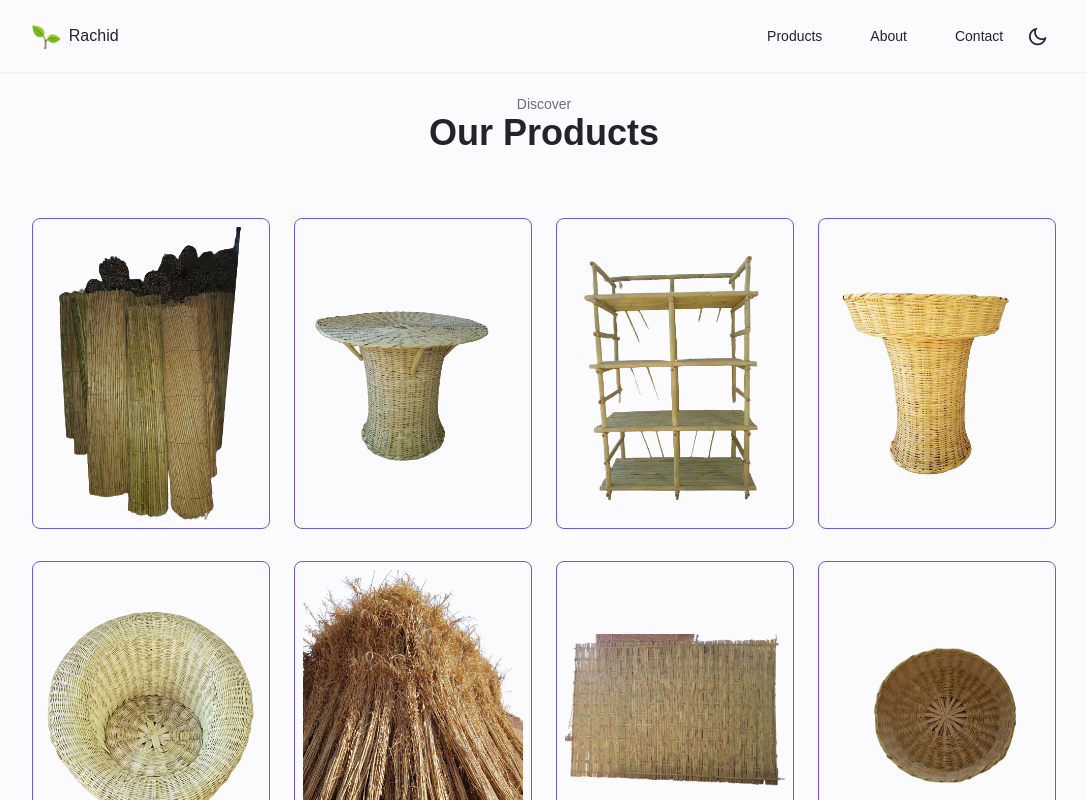
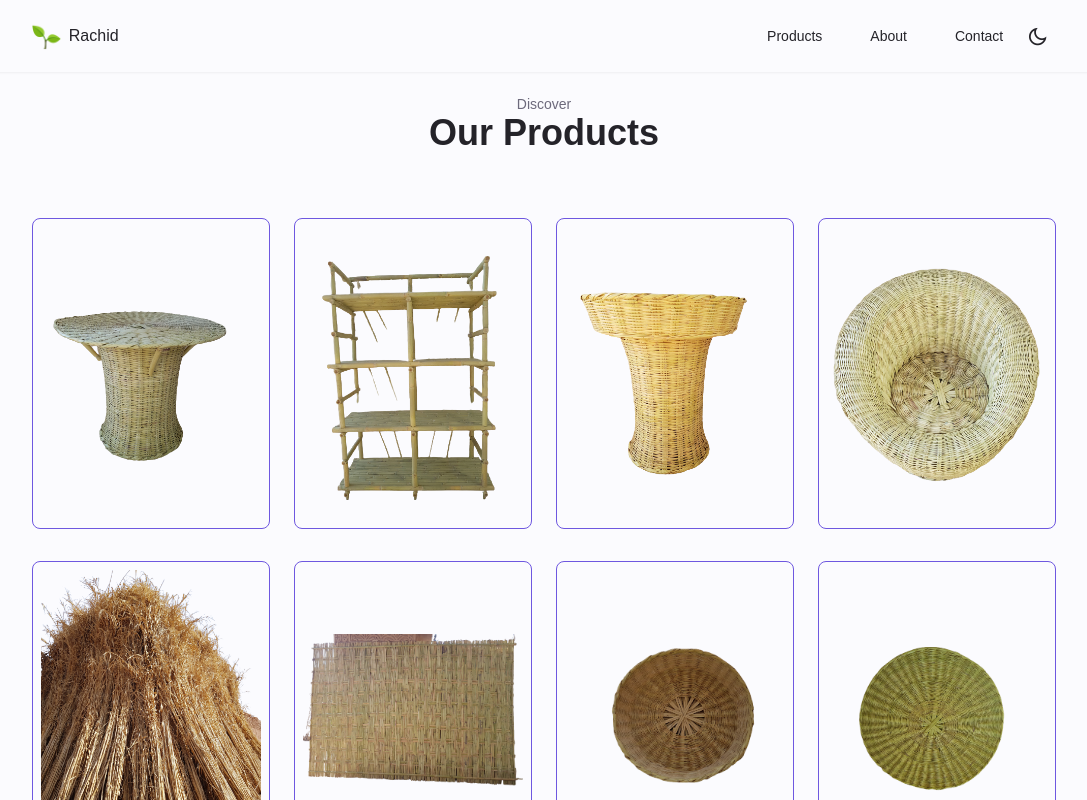
Before and after one commit to AmineElkhalidy/rachidchatoui, a React (Vite) app: page / in a window 1280 px wide. Shown: the top 800 px of the page, without its empty margins (96-1183 px from the left). Built offline with nearby package versions, Linux system fonts and the light colour scheme; a web font is replaced by a local one.

Commit message:
Removing some products

```diff
--- a/src/components/Sections/ProductsSection.jsx
+++ b/src/components/Sections/ProductsSection.jsx
@@ -12,11 +12,11 @@ import Product8 from "../../assets/products/product-08.png";
 import Product9 from "../../assets/products/product-09.png";
 import Product10 from "../../assets/products/product-10.png";
 import Product11 from "../../assets/products/product-11.png";
-import Product12 from "../../assets/products/product-12.png";
+// import Product12 from "../../assets/products/product-12.png";
 import Product13 from "../../assets/products/product-14.png";
 
 const productImages = [
-  { image: Product0 },
+  // { image: Product0 },
   { image: Product1 },
   { image: Product2 },
   { image: Product3 },
@@ -25,10 +25,10 @@ const productImages = [
   { image: Product6 },
   { image: Product7 },
   { image: Product8 },
-  { image: Product9 },
+  // { image: Product9 },
   { image: Product10 },
   { image: Product11 },
-  { image: Product12 },
+  // { image: Product12 },
   { image: Product13 },
 ];
 
```
